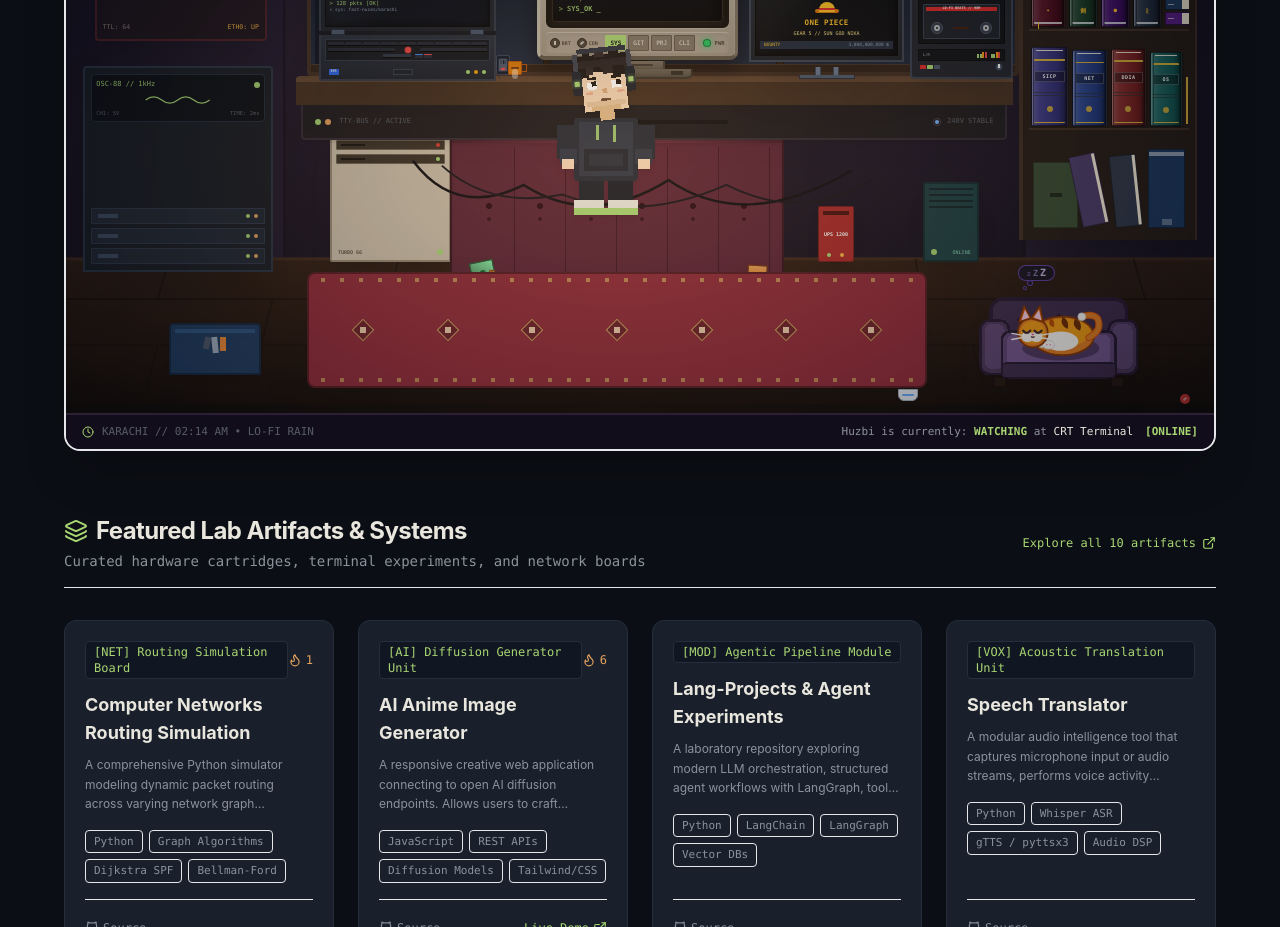
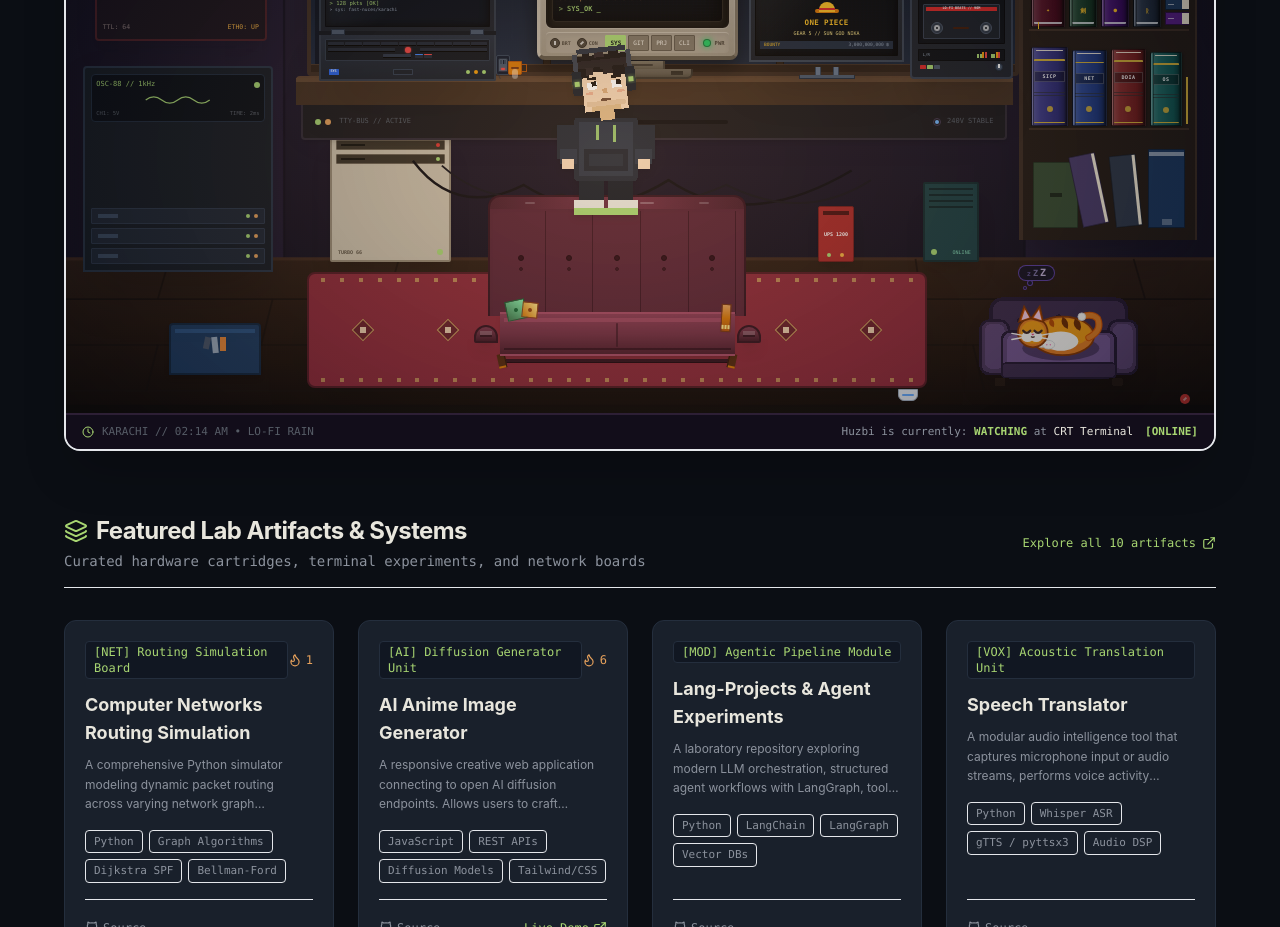
Before and after one commit to Huzbi-crypto/Huzefa-Portfolio, a Next.js app: page / in a window 1280 px wide. Shown: the part 880-1807 px from the top of the page. Built offline with nearby package versions, Linux system fonts and the light colour scheme.

Commit message:
fix(room): move comfy sofa to foreground layer on rug in front of under-desk cables with full clearance

```diff
--- a/src/components/world/PanoramicRoomStage.tsx
+++ b/src/components/world/PanoramicRoomStage.tsx
@@ -707,119 +707,6 @@
         </div>
       </div>
 
-      {/* Center Desk/Lounge: INTERACTIVE COMFY SOFA */}
-      <div
-        className="absolute bottom-[12.5%] left-[32%] w-[32%] h-[32%] z-35 cursor-pointer select-none group flex flex-col justify-end items-center"
-        onClick={onSofaClick}
-        title="Comfy Sofa (Click to sit, close eyes & hum lo-fi beats)"
-        role="button"
-        tabIndex={0}
-      >
-        {/* Floating Tooltip Indicator on Hover */}
-        <div className="absolute -top-7 left-1/2 -translate-x-1/2 pointer-events-none opacity-0 group-hover:opacity-100 transition-all duration-200 z-50 whitespace-nowrap">
-          <div className="bg-[#181124]/95 text-accent border border-accent/60 px-2.5 py-1 rounded-full text-[9px] font-mono shadow-xl flex items-center gap-1.5 backdrop-blur-xs">
-            <span className="text-[#F472B6]">🛋️</span>
-            <span className="font-bold text-[#F0E6D8]">Comfy Sofa</span>
-            <span className="text-accent-secondary">// Click to relax &amp; hum ♪</span>
-          </div>
-        </div>
-
-        {/* Ambient Warm Pulse Under Sofa when Huzbi is Humming */}
-        {actionState === 'humming' && (
-          <div className="absolute inset-0 -bottom-1 rounded-2xl bg-accent/10 filter blur-md pointer-events-none animate-pulse" />
-        )}
-
-        {/* Main Sofa Body */}
-        <div className="relative w-full h-full flex flex-col justify-end items-center group-hover:drop-shadow-[0_0_12px_rgba(168,214,114,0.35)] transition-all">
-          {/* 1. Plush Tufted Backrest Header Roll */}
-          <div className="w-[91%] h-4 bg-gradient-to-r from-[#4A1D2B] via-[#742E43] to-[#4A1D2B] rounded-t-xl border-t-2 border-x-2 border-[#33111D] shadow-sm flex items-center justify-around px-4">
-            <span className="w-3 h-0.5 bg-white/20 rounded-full" />
-            <span className="w-4 h-0.5 bg-white/25 rounded-full" />
-            <span className="w-4 h-0.5 bg-white/25 rounded-full" />
-            <span className="w-4 h-0.5 bg-white/25 rounded-full" />
-            <span className="w-3 h-0.5 bg-white/20 rounded-full" />
-          </div>
-
-          {/* 2. Tufted Backrest Channels */}
-          <div className="w-[91%] flex-1 bg-[#5A2335] border-x-2 border-[#33111D] flex justify-between px-3 py-1 shadow-inner relative min-h-[42px]">
-            {/* Vertical Fluted Cushion Seams & Buttons */}
-            <div className="w-full h-full flex justify-between">
-              {Array.from({ length: 6 }).map((_, i) => (
-                <div key={i} className="flex-1 border-r border-[#3D1422] flex flex-col items-center justify-center gap-2">
-                  {/* Upper button row */}
-                  <div className="w-1.5 h-1.5 rounded-full bg-[#2E0B17] border border-[#20060E] shadow-inner" />
-                  {/* Lower button row */}
-                  <div className="w-1 h-1 rounded-full bg-[#2E0B17] border border-[#20060E] shadow-inner opacity-70" />
-                </div>
-              ))}
-            </div>
-          </div>
-
-          {/* 3. Deep Double-Padded Seat Cushion & Armrests */}
-          <div className="relative w-full flex items-center justify-between z-10 -mt-1.5">
-            {/* Left Padded Rounded Armrest */}
-            <div className="w-6 sm:w-7 h-15 sm:h-17 bg-gradient-to-b from-[#7A3349] via-[#632739] to-[#421624] rounded-t-xl rounded-bl-sm border-2 border-[#33111D] shadow-lg flex flex-col justify-between p-1">
-              <div className="w-full h-1.5 bg-white/20 rounded-xs" />
-              <div className="w-full h-1 bg-[#33111D] rounded-xs" />
-            </div>
-
-            {/* Thick Center Seat Cushion */}
-            <div className="flex-1 h-11 sm:h-13 bg-gradient-to-b from-[#8C3A53] via-[#742E43] to-[#4E1B2A] rounded-xs border-t-2 border-[#A84A65] border-b-2 border-[#33111D] shadow-md flex flex-col justify-between p-1 mx-0.5 relative">
-              {/* Cushion Surface Highlight Sheen */}
-              <div className="w-full h-1.5 bg-[#A84A65] opacity-70 rounded-xs" />
-              {/* Center Cushion Split Seam */}
-              <div className="w-full flex justify-center">
-                <div className="w-0.5 h-7 bg-[#33111D] rounded-full opacity-60" />
-              </div>
-              <div className="w-full h-1 bg-[#38111E] rounded-xs" />
-
-              {/* Cozy Corner Throw Pillows on Left Side */}
-              <div className="absolute left-2 -top-4 flex items-center -space-x-1.5">
-                {/* Sage Green Pillow */}
-                <div className="w-6 h-6 bg-gradient-to-tr from-[#3D7A4D] to-[#86EFAC] rounded-xs border border-[#166534] -rotate-12 shadow-sm flex items-center justify-center">
-                  <div className="w-1.5 h-1.5 bg-[#166534] rounded-full" />
-                </div>
-                {/* Honey Amber Mini Pillow */}
-                <div className="w-4.5 h-4.5 bg-gradient-to-tr from-[#D97706] to-[#FDE68A] rounded-xs border border-[#92400E] rotate-6 shadow-xs flex items-center justify-center">
-                  <div className="w-1 h-1 bg-[#92400E] rounded-full" />
-                </div>
-              </div>
-
-              {/* Cozy Draped Throw Blanket on Right Side */}
-              <div className="absolute right-1 -top-3 w-5 h-8 bg-gradient-to-b from-[#E6A15C] via-[#D97706] to-[#B45309] rounded-xs border border-[#78350F] rotate-3 shadow-sm flex flex-col justify-end items-center pb-1">
-                {/* Blanket Fringes */}
-                <div className="flex gap-[1.5px]">
-                  <span className="w-0.5 h-1.5 bg-[#FDE68A]" />
-                  <span className="w-0.5 h-1.5 bg-[#FDE68A]" />
-                  <span className="w-0.5 h-1.5 bg-[#FDE68A]" />
-                  <span className="w-0.5 h-1.5 bg-[#FDE68A]" />
-                </div>
-              </div>
-            </div>
-
-            {/* Right Padded Rounded Armrest */}
-            <div className="w-6 sm:w-7 h-15 sm:h-17 bg-gradient-to-b from-[#7A3349] via-[#632739] to-[#421624] rounded-t-xl rounded-br-sm border-2 border-[#33111D] shadow-lg flex flex-col justify-between p-1">
-              <div className="w-full h-1.5 bg-white/20 rounded-xs" />
-              <div className="w-full h-1 bg-[#33111D] rounded-xs" />
-            </div>
-          </div>
-
-          {/* 4. Tapered Wooden Legs & Floor Shadow */}
-          <div className="w-[91%] flex justify-between items-center px-3 -mt-0.5 z-0">
-            {/* Front Left Angled Leg */}
-            <div className="w-2 h-4 bg-[#54280E] rounded-b-xs border-r border-[#301506] -rotate-12 shadow-sm relative">
-              <div className="w-full h-1 bg-[#D97706] absolute bottom-0 rounded-b-xs" />
-            </div>
-            {/* Front Center Base Skirt Rail */}
-            <div className="flex-1 h-1.5 bg-[#33111D] border-b border-[#20060E]" />
-            {/* Front Right Angled Leg */}
-            <div className="w-2 h-4 bg-[#54280E] rounded-b-xs border-l border-[#301506] rotate-12 shadow-sm relative">
-              <div className="w-full h-1 bg-[#D97706] absolute bottom-0 rounded-b-xs" />
-            </div>
-          </div>
-        </div>
-      </div>
-
       {/* Right Under-Desk Red Mini-UPS & Teal Server Cabinet */}
       <div className="absolute bottom-[23.5%] left-[65.5%] w-[14%] h-[19%] flex items-end justify-between z-15 pointer-events-none">
         {/* Red Mini-UPS */}
@@ -1432,6 +1319,123 @@
       </div>
 
       {/* ========================================================================= */}
+      {/* 9.5 LAYER 8.5: FOREGROUND COMFY LOUNGE SOFA (z-[42] on rug, non-obstructing) */}
+      {/* ========================================================================= */}
+      <div
+        className="absolute cursor-pointer select-none group flex flex-col justify-end items-center z-[42]"
+        style={{
+          bottom: '7%',
+          left: '35.5%',
+          width: '25%',
+          height: '27%',
+        }}
+        onClick={onSofaClick}
+        title="Comfy Sofa (Click to sit, close eyes & hum lo-fi beats)"
+        role="button"
+        tabIndex={0}
+      >
+        {/* Floating Tooltip Indicator on Hover */}
+        <div className="absolute -top-7 left-1/2 -translate-x-1/2 pointer-events-none opacity-0 group-hover:opacity-100 transition-all duration-200 z-50 whitespace-nowrap">
+          <div className="bg-[#181124]/95 text-accent border border-accent/60 px-2.5 py-1 rounded-full text-[9px] font-mono shadow-xl flex items-center gap-1.5 backdrop-blur-xs">
+            <span className="text-[#F472B6]">🛋️</span>
+            <span className="font-bold text-[#F0E6D8]">Comfy Sofa</span>
+            <span className="text-accent-secondary">// Click to relax &amp; hum ♪</span>
+          </div>
+        </div>
+
+        {/* Ambient Warm Pulse Under Sofa when Huzbi is Humming */}
+        {actionState === 'humming' && (
+          <div className="absolute inset-0 -bottom-1 rounded-2xl bg-accent/10 filter blur-md pointer-events-none animate-pulse" />
+        )}
+
+        {/* Main Sofa Body */}
+        <div className="relative w-full h-full flex flex-col justify-end items-center group-hover:drop-shadow-[0_0_12px_rgba(168,214,114,0.35)] transition-all">
+          {/* 1. Plush Tufted Backrest Header Roll */}
+          <div className="w-[90%] h-3.5 bg-gradient-to-r from-[#4A1D2B] via-[#742E43] to-[#4A1D2B] rounded-t-xl border-t-2 border-x-2 border-[#33111D] shadow-sm flex items-center justify-around px-3">
+            <span className="w-2.5 h-0.5 bg-white/20 rounded-full" />
+            <span className="w-3.5 h-0.5 bg-white/25 rounded-full" />
+            <span className="w-3.5 h-0.5 bg-white/25 rounded-full" />
+            <span className="w-2.5 h-0.5 bg-white/20 rounded-full" />
+          </div>
+
+          {/* 2. Tufted Backrest Channels */}
+          <div className="w-[90%] flex-1 bg-[#5A2335] border-x-2 border-[#33111D] flex justify-between px-2 py-0.5 shadow-inner relative min-h-[36px]">
+            {/* Vertical Fluted Cushion Seams & Buttons */}
+            <div className="w-full h-full flex justify-between">
+              {Array.from({ length: 5 }).map((_, i) => (
+                <div key={i} className="flex-1 border-r border-[#3D1422] flex flex-col items-center justify-center gap-1.5">
+                  <div className="w-1.5 h-1.5 rounded-full bg-[#2E0B17] border border-[#20060E] shadow-inner" />
+                  <div className="w-1 h-1 rounded-full bg-[#2E0B17] border border-[#20060E] shadow-inner opacity-70" />
+                </div>
+              ))}
+            </div>
+          </div>
+
+          {/* 3. Deep Double-Padded Seat Cushion & Armrests */}
+          <div className="relative w-full flex items-center justify-between z-10 -mt-1">
+            {/* Left Padded Rounded Armrest */}
+            <div className="w-5 sm:w-6 h-13 sm:h-15 bg-gradient-to-b from-[#7A3349] via-[#632739] to-[#421624] rounded-t-xl rounded-bl-sm border-2 border-[#33111D] shadow-lg flex flex-col justify-between p-1">
+              <div className="w-full h-1 bg-white/20 rounded-xs" />
+              <div className="w-full h-0.5 bg-[#33111D] rounded-xs" />
+            </div>
+
+            {/* Thick Center Seat Cushion */}
+            <div className="flex-1 h-10 sm:h-11 bg-gradient-to-b from-[#8C3A53] via-[#742E43] to-[#4E1B2A] rounded-xs border-t-2 border-[#A84A65] border-b-2 border-[#33111D] shadow-md flex flex-col justify-between p-1 mx-0.5 relative">
+              {/* Cushion Surface Highlight Sheen */}
+              <div className="w-full h-1 bg-[#A84A65] opacity-70 rounded-xs" />
+              {/* Center Cushion Split Seam */}
+              <div className="w-full flex justify-center">
+                <div className="w-0.5 h-6 bg-[#33111D] rounded-full opacity-60" />
+              </div>
+              <div className="w-full h-0.5 bg-[#38111E] rounded-xs" />
+
+              {/* Cozy Corner Throw Pillows on Left Side */}
+              <div className="absolute left-1.5 -top-3.5 flex items-center -space-x-1">
+                {/* Sage Green Pillow */}
+                <div className="w-5 h-5 bg-gradient-to-tr from-[#3D7A4D] to-[#86EFAC] rounded-xs border border-[#166534] -rotate-12 shadow-sm flex items-center justify-center">
+                  <div className="w-1 h-1 bg-[#166534] rounded-full" />
+                </div>
+                {/* Honey Amber Mini Pillow */}
+                <div className="w-4 h-4 bg-gradient-to-tr from-[#D97706] to-[#FDE68A] rounded-xs border border-[#92400E] rotate-6 shadow-xs flex items-center justify-center">
+                  <div className="w-1 h-1 bg-[#92400E] rounded-full" />
+                </div>
+              </div>
+
+              {/* Cozy Draped Throw Blanket on Right Side */}
+              <div className="absolute right-1 -top-2.5 w-4.5 h-7 bg-gradient-to-b from-[#E6A15C] via-[#D97706] to-[#B45309] rounded-xs border border-[#78350F] rotate-3 shadow-sm flex flex-col justify-end items-center pb-0.5">
+                {/* Blanket Fringes */}
+                <div className="flex gap-[1px]">
+                  <span className="w-0.5 h-1 bg-[#FDE68A]" />
+                  <span className="w-0.5 h-1 bg-[#FDE68A]" />
+                  <span className="w-0.5 h-1 bg-[#FDE68A]" />
+                </div>
+              </div>
+            </div>
+
+            {/* Right Padded Rounded Armrest */}
+            <div className="w-5 sm:w-6 h-13 sm:h-15 bg-gradient-to-b from-[#7A3349] via-[#632739] to-[#421624] rounded-t-xl rounded-br-sm border-2 border-[#33111D] shadow-lg flex flex-col justify-between p-1">
+              <div className="w-full h-1 bg-white/20 rounded-xs" />
+              <div className="w-full h-0.5 bg-[#33111D] rounded-xs" />
+            </div>
+          </div>
+
+          {/* 4. Tapered Wooden Legs & Floor Shadow */}
+          <div className="w-[90%] flex justify-between items-center px-2.5 -mt-0.5 z-0">
+            {/* Front Left Angled Leg */}
+            <div className="w-2 h-3.5 bg-[#54280E] rounded-b-xs border-r border-[#301506] -rotate-12 shadow-sm relative">
+              <div className="w-full h-0.5 bg-[#D97706] absolute bottom-0 rounded-b-xs" />
+            </div>
+            {/* Front Center Base Skirt Rail */}
+            <div className="flex-1 h-1 bg-[#33111D] border-b border-[#20060E]" />
+            {/* Front Right Angled Leg */}
+            <div className="w-2 h-3.5 bg-[#54280E] rounded-b-xs border-l border-[#301506] rotate-12 shadow-sm relative">
+              <div className="w-full h-0.5 bg-[#D97706] absolute bottom-0 rounded-b-xs" />
+            </div>
+          </div>
+        </div>
+      </div>
+
+      {/* ========================================================================= */}
       {/* 10. LAYER 9: DYNAMIC SPATIAL MOVING AVATAR (Huzbi)                       */}
       {/* ========================================================================= */}
       <div
--- a/src/types/avatar.ts
+++ b/src/types/avatar.ts
@@ -82,7 +82,7 @@
   'sofa-chill': {
     id: 'sofa-chill',
     x: 48,
-    bottom: 17.5,
+    bottom: 11.5,
     zIndex: 45,
     facing: 'front',
     action: 'humming',
@@ -92,7 +92,7 @@
   'idle-chill': {
     id: 'idle-chill',
     x: 48,
-    bottom: 17.5,
+    bottom: 11.5,
     zIndex: 45,
     facing: 'front',
     action: 'humming',
```
